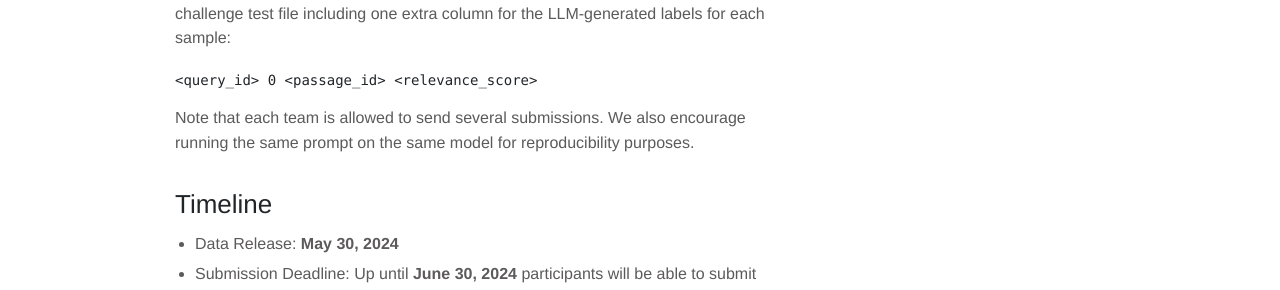
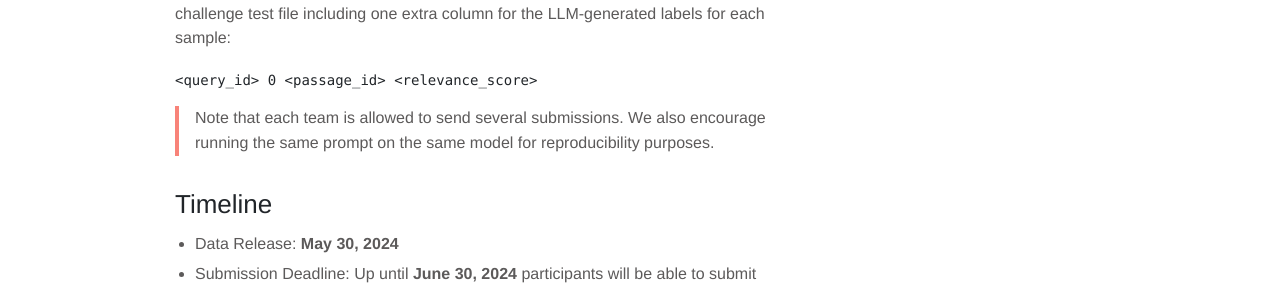
Before and after one commit to LLM4Eval/llm4eval, a Jekyll site: the page built from challenge.md, in a window 1280 px wide. Shown: the part 2297-2587 px from the top of the page. Built offline with Jekyll 4.4.1, drawn with Linux system fonts in a browser that asks for light colours.

````diff
--- a/challenge.md
+++ b/challenge.md
@@ -48,7 +48,7 @@ We will use Google Forms for submissions. Submissions are open at __[https://for
 <query_id> 0 <passage_id> <relevance_score>
 ```
 
-Note that each team is allowed to send several submissions. We also encourage running the same prompt on the same model for reproducibility purposes.
+> Note that each team is allowed to send several submissions. We also encourage running the same prompt on the same model for reproducibility purposes.
 
 ## Timeline
 - Data Release: __May 30, 2024__
````
